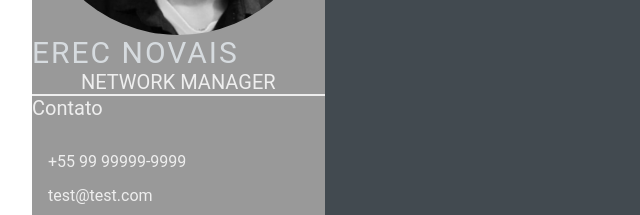
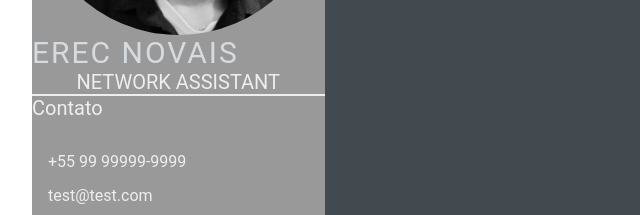
Before and after one commit to e-novais/CV-Html-CSS, a plain HTML site: page index.html in a window 1280 px wide. Shown: the part 290-505 px from the top of the page, 96-736 px from the left. Drawn offline with Linux system fonts and the light colour scheme.

Commit message:
add style.css

```diff
--- a/index.html
+++ b/index.html
@@ -15,7 +15,7 @@
                 <div class="profile">
                     <img class="profile-image" src="img/profile-image.jpg" alt="Profile Img">
                     <p class="name">Erec Novais</p>
-                    <p class="profession">Network Manager</p>
+                    <p class="profession">Network Assistant</p>
                 </div>
                 <div class="contact-info">
                     <p class="left-title">Contato</p>
```
